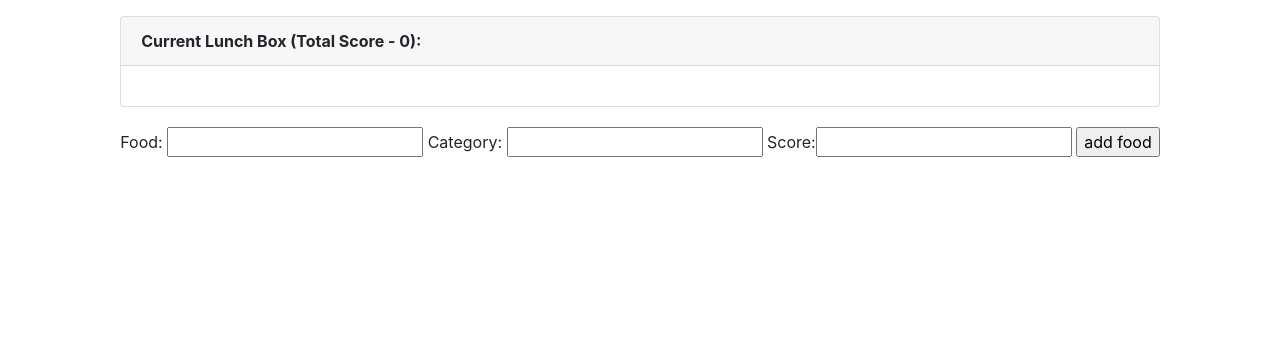
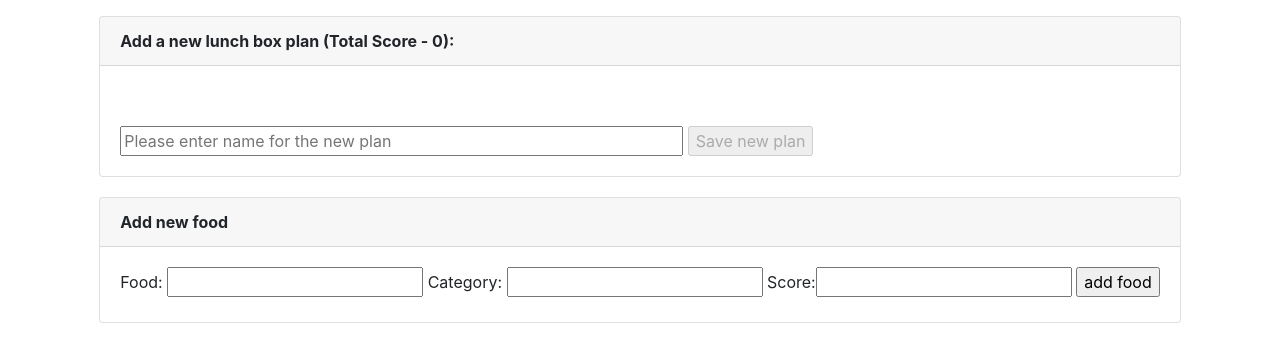
Before and after one commit to wwjin1986/lunch_box, a Python web app: template templates/index.html in a window 1280 px wide. Shown: the part 87-449 px from the top of the page. Run offline with Jinja, Linux system fonts and the light colour scheme; the template is opened without the code that fills it, so the values that code supplies are empty; some libraries are stand-ins or nearby versions.

Commit message:
added plan

```diff
--- a/templates/index.html
+++ b/templates/index.html
@@ -4,14 +4,17 @@ endblock %} {% block body %}
     <script src="//ajax.googleapis.com/ajax/libs/jquery/1.9.1/jquery.min.js"></script>
     <script type=text/javascript>
       var score = 0;
+      var number = 1;
        $(document).ready(function(){
        $('.checkbox').on('change',function(){
        var checkboxId = $(this).attr('id');
        var checkboxScore = $(this).attr('score');
        var checkboxItem = $(this).attr('checkbox-item');
        if($('#'+checkboxId).prop('checked')){
+            $('#save-new-plan').prop('disabled',false);
             $('p[lunchbox-id="'+checkboxId+'"]').show();
-            $('p[lunchbox-id="'+checkboxId+'"]').html(checkboxItem);
+            $('p[lunchbox-id="'+checkboxId+'"]').html(number + ": "+checkboxItem);
+            number++;
              score = parseFloat(checkboxScore)+score;
             $('#total-score').html(score);
        }
@@ -19,11 +22,17 @@ endblock %} {% block body %}
            $('p[lunchbox-id="'+checkboxId+'"]').hide();
            score = score - checkboxScore;
            $('#total-score').html(score);
+           number--;
+           if(score == 0){
+                $('#save-new-plan').prop('disabled',true);
+
+           }
        }
 
        });
 
        });
+
 
 
     </script>
@@ -69,7 +78,7 @@ endblock %} {% block body %}
     </table>
     <div class="card">
         <div class="card-header">
-            <b>Current Lunch Box (Total Score - <a id="total-score" total-score>0</a>):</b>
+            <b>Add a new lunch box plan (Total Score - <a id="total-score" total-score>0</a>):</b>
         </div>
         <div class="card-body">
             <blockquote class="blockquote mb-0">
@@ -77,14 +86,29 @@ endblock %} {% block body %}
 
             </blockquote>
         </div>
+        <div class="card-body">
+            <div class="add-plan" >
+                <form action="/add-plan" method="GET">
+                <input type="text" size="50" name="plan-name" id="plan-name" placeholder="Please enter name for the new plan"/>
+                <input type="submit" value="Save new plan" id="save-new-plan" disabled="true"/></form></div>
+        </div>
     </div>
     <div class="add-food">
-        <form action="/" method="POST">
-            <label>Food:</label> <input type="text" name="food" id="food"/>
-            <label>Category:</label> <input type="text" name="category" id="category"/>
-            <label>Score:</label><input type="text" name="score" id="score"/>
-            <input type="submit" value="add food"/>
-        </form>
+        <div class="card">
+            <div class="card-header">
+                <b>Add new food</b>
+            </div>
+            <div class="card-body">
+                <form action="/" method="POST">
+                    <label>Food: </label> <input type="text" name="food" id="food"/>
+                    <label>Category: </label> <input type="text" name="category" id="category"/>
+                    <label>Score: </label><input type="text" name="score" id="score"/>
+                    <input type="submit" value="add food"/></form>
+
+            </div>
+        </div>
+
+
     </div>
 
 </div>
```
Also changed, not shown: app.py (+32 -1 lines).
